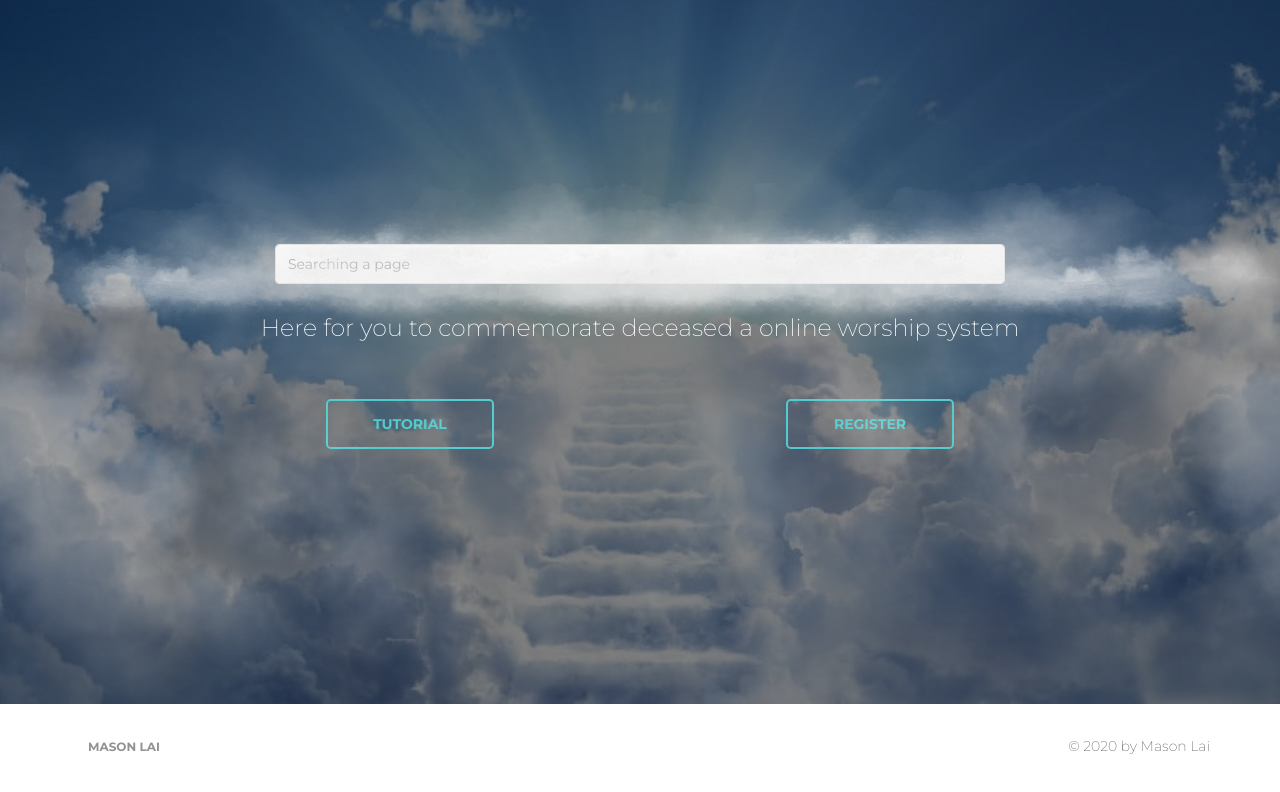
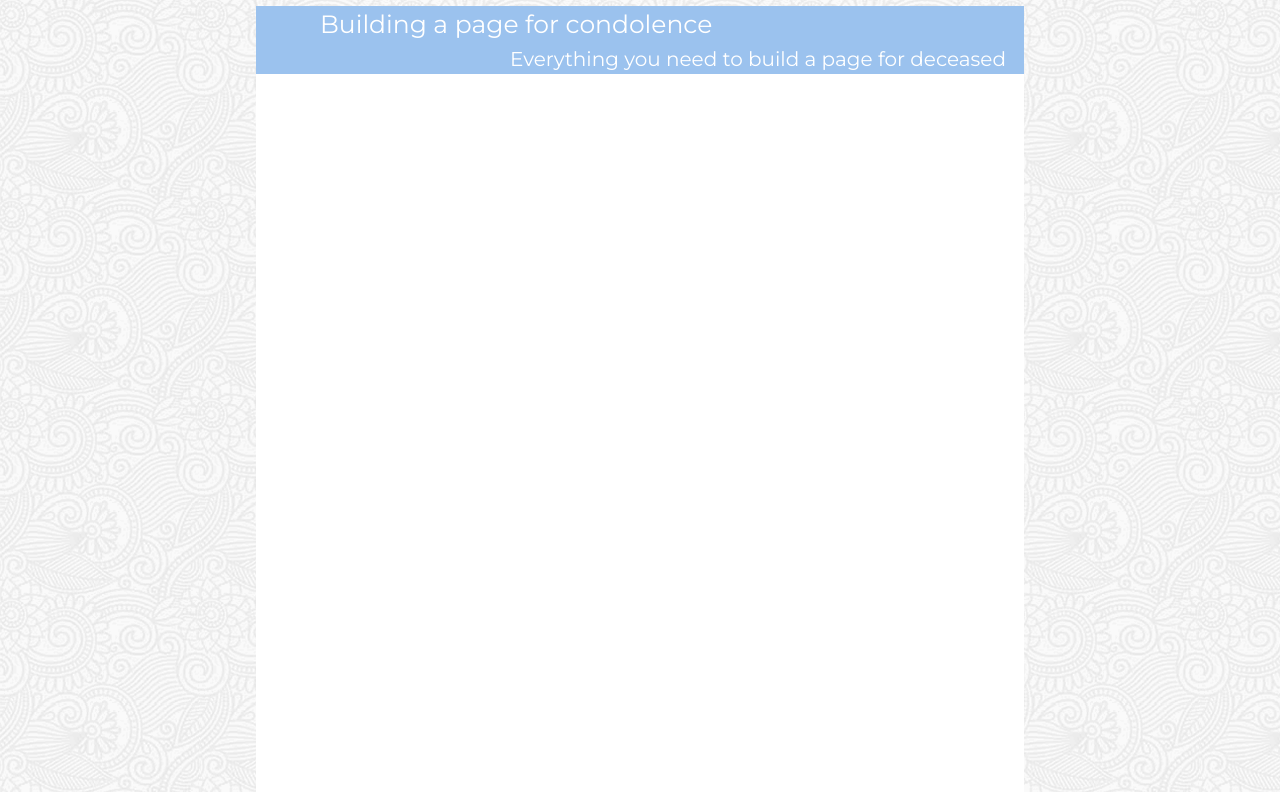
Before and after one commit to masonlai/FYP_WebApp_React, a React app: page /index1 in a window 1280 px wide. Before the commit this address led to /index. Shown: the part 96-888 px from the top of the page. Built offline with nearby package versions, Linux system fonts and the light colour scheme.

```diff
--- a/package.json
+++ b/package.json
@@ -3,6 +3,7 @@
   "version": "1.0.0",
   "private": true,
   "dependencies": {
+    "axios": "^0.19.2",
     "classnames": "2.2.6",
     "moment": "2.24.0",
     "node-sass": "4.12.0",
@@ -11,6 +12,7 @@
     "react-bootstrap-switch": "15.5.3",
     "react-datetime": "2.16.3",
     "react-dom": "16.8.6",
+    "react-images-upload": "^1.2.7",
     "react-router": "^5.0.1",
     "react-router-dom": "^5.1.2",
     "react-scripts": "3.0.1",
--- a/src/assets/scss/paper-kit/_navbars.scss
+++ b/src/assets/scss/paper-kit/_navbars.scss
@@ -1,8 +1,57 @@
+@media only screen and (max-width: 575.98px) {
+  .form {
+    background-Color: white;
+    min-height: 100vh;
+    max-height: 999px;
+    overflow: hidden;
+    position: relative;
+    width: 80%;
+    left: 10%;
+    margin-top: 27%
+
+  }
+  p {
+    display: none
+  }
+  .title {
+    color: white;
+    font-weight: 500;
+    color: white;
+    font-size: 25px;
+  }
+}
+
+@media only screen and (min-width: 575.99px) {
+  .form {
+    background-Color: white;
+    min-height: 100vh;
+    max-height: 999px;
+    overflow: hidden;
+    position: relative;
+    width: 60%;
+    left: 20%;
+    margin-top: 8%;
+
+    p {
+      margin-left: 27%;
+      font-weight: 400;
+      font-size: 20px;
+      color: white;
+    }
+
+    .title {
+      color: white;
+      font-weight: 500;
+      color: white;
+      font-size: 25px;
+    }
+  }
+}
 
 .nav {
-  .nav-item{
+  .nav-item {
     .nav-link:hover,
-    .nav-link:focus{
+    .nav-link:focus {
       background-color: transparent;
     }
   }
@@ -25,9 +74,11 @@
     color: $default-color;
     text-transform: uppercase;
   }
+
   .navbar-toggler:focus {
     outline: none;
   }
+
   .form-control-feedback {
     padding-left: 0px;
   }
@@ -60,20 +111,24 @@
         padding: 15px 0;
       }
     }
+
     .nav-item .nav-link.btn {
       margin: $navbar-margin-a-btn;
       padding: 9px;
 
     }
+
     .nav-item .nav-link [class^="fa"] {
       font-size: 17px;
       position: relative;
       right: 5px;
     }
+
     .dropdown-menu {
       border-radius: $border-radius-extreme;
       margin-top: 1px;
     }
+
     .nav-item {
       .btn {
         i {
@@ -82,15 +137,17 @@
       }
     }
   }
-    .navbar-collapse{
-        & .nav-item{
-            & .nav-link{
-                p{
+
+  .navbar-collapse {
+    & .nav-item {
+      & .nav-link {
+        p {
           display: inline;
         }
       }
-            & .dropdown-item{
-                i{
+
+      & .dropdown-item {
+        i {
           margin: 0 10px;
           margin: 0 10px 0px 5px;
           font-size: 18px;
@@ -99,9 +156,10 @@
         }
       }
     }
-        &.show{
-            & .navbar-nav{
-                & .nav-item{
+
+    &.show {
+      & .navbar-nav {
+        & .nav-item {
           padding-right: 10px;
         }
       }
@@ -111,32 +169,39 @@
       background-color: #FFFCF5;
     }
   }
-    #navbarSupportedContent{
-        .nav-item{
+
+  #navbarSupportedContent {
+    .nav-item {
       position: relative;
     }
   }
-    .notification-bubble{
+
+  .notification-bubble {
     padding: 0.4em 0.6em;
     position: absolute;
     top: 10px;
     right: -2px;
   }
-    .btn{
+
+  .btn {
     margin: 14px 3px;
     font-size: $font-size-small;
-       i{
+
+    i {
       font-size: 14px;
       position: relative;
       top: 2px;
     }
   }
-    .btn-simple{
+
+  .btn-simple {
     font-size: $font-size-medium;
   }
-    .caret{
+
+  .caret {
     @include center-item();
   }
+
   &.navbar-transparent {
     background: transparent !important;
     padding-top: 25px;
@@ -158,20 +223,23 @@
       }
     }
   }
-    .logo-container{
+
+  .logo-container {
     margin-top: 5px;
-        .logo{
+
+    .logo {
       overflow: hidden;
       border-radius: 50%;
       border: 1px solid #333333;
       width: 50px;
       float: left;
 
-            img{
+      img {
         width: 100%;
       }
     }
-        .brand{
+
+    .brand {
       font-size: 18px;
       color: #FFFFFF;
       line-height: 20px;
@@ -182,10 +250,12 @@
       height: 50px;
     }
   }
+
   .navbar-toggler .navbar-toggler-bar + .navbar-toggler-bar,
-    .navbar-toggler .navbar-toggler-icon + .navbar-toggler-icon{
+  .navbar-toggler .navbar-toggler-icon + .navbar-toggler-icon {
     margin-top: 4px;
   }
+
   .navbar-toggler {
     .navbar-toggler-bar {
       background: $white-color !important;
@@ -199,40 +269,42 @@
   }
 }
 
-.navbar-transparent, [class*="bg"]{
-    .navbar-brand{
+.navbar-transparent, [class*="bg"] {
+  .navbar-brand {
     color: $white-color;
     @include opacity(.9);
 
     &:focus,
-        &:hover{
+    &:hover {
       background-color: transparent;
       @include opacity(1);
       color: $white-color;
     }
   }
 
-    .navbar-nav{
-        .nav-item .nav-link:not(.btn){
+  .navbar-nav {
+    .nav-item .nav-link:not(.btn) {
       color: $white-color;
       border-color: $white-color;
     }
+
     .active .nav-link
     .active .nav-link:hover,
     .active .nav-link:focus,
     .nav-item .nav-link:hover,
-        .nav-item .nav-link:focus{
+    .nav-item .nav-link:focus {
       background-color: transparent;
       color: $white-color;
       @include opacity(1);
     }
-        .nav .nav-item a.btn:hover{
+
+    .nav .nav-item a.btn:hover {
       background-color: transparent;
     }
 
     .dropdown .nav-link .caret,
     .dropdown .nav-link:hover .caret,
-        .dropdown .nav-link:focus .caret{
+    .dropdown .nav-link:focus .caret {
       border-bottom-color: $white-color;
       border-top-color: $white-color;
     }
@@ -246,23 +318,24 @@
     }
   }
 
-    .btn-default.btn-fill{
+  .btn-default.btn-fill {
     color: $dark-gray;
     background-color: $white-color;
     @include opacity(.9);
   }
+
   .btn-default.btn-fill:hover,
   .btn-default.btn-fill:focus,
   .btn-default.btn-fill:active,
   .btn-default.btn-fill.active,
-    .open .dropdown-toggle.btn-fill.btn-default{
+  .open .dropdown-toggle.btn-fill.btn-default {
     border-color: $white-color;
     @include opacity(1);
   }
 
 }
 
-.navbar-absolute{
+.navbar-absolute {
   position: absolute;
   width: 100%;
   padding-top: 10px;
--- a/src/index.js
+++ b/src/index.js
@@ -35,7 +35,7 @@
 ReactDOM.render(
   <BrowserRouter>
     <Switch>
-      <Route path="/index" render={props => <Index {...props} />} />
+      <Route path="/index1" render={props => <Index {...props} />} />
       <Route
         path="/nucleo-icons"
         render={props => <NucleoIcons {...props} />}
--- a/src/views/Index.js
+++ b/src/views/Index.js
@@ -1,4 +1,3 @@
-
 import React, {useEffect, createContext, useContext, useState} from "react";
 
 // reactstrap components
@@ -32,6 +31,7 @@
 } from "react-router-dom";
 
 export const AuthContext = createContext();
+export const BackgroundContext = createContext();
 
 function Index() {
     document.documentElement.classList.remove("nav-open");
@@ -41,25 +41,36 @@
             document.body.classList.remove("index");
         };
     });
-  const [AuthData,setAuthData]=useState('');
-  const toggleAuth= (info) =>{
+    const [AuthData, setAuthData] = useState('');
+    const toggleAuth = (info) => {
         setAuthData(info)
     }
-
+    const [Background, setBackground] = useState({
+        backgroundRepeat: 'repeat',
+        backgroundImage:
+            "url(" + require("assets/img/full-bloom.png") + ")",
+        minHeight: '100vh',
+        maxHeight: '999px',
+        overflow: 'hidden',
+        position: 'relative',
+        width: '100%',
+    });
     return (
         <AuthContext.Provider value={{AuthData, toggleAuth: toggleAuth}}>
+            <BackgroundContext.Provider value={Background}>
                 <Router>
-      <IndexNavbar />
+                    <IndexNavbar/>
                     <div className="main">
                         <Switch>
-          <Route exact path="/index">
-            <IndexHeader />
+                            <Route exact path="/index1">
+                                <CreatePage/>
+                                <IndexHeader/>
                             </Route>
                             <Route path="/about">
-            <CreatePage />
+                                <CreatePage/>
                             </Route>
                             <Route path="/craeting_webpage">
-            <SectionButtons />
+                                <SectionButtons/>
                                 <SectionCarousel/>
                                 <SectionDark/>
                                 <SectionDownload/>
@@ -77,6 +88,7 @@
                         <DemoFooter/>
                     </div>
                 </Router>
+            </BackgroundContext.Provider>
         </AuthContext.Provider>
     );
 }
--- a/src/views/examples/CreatePage.js
+++ b/src/views/examples/CreatePage.js
@@ -1,34 +1,27 @@
-
-import React from "react";
-
+import React, {useCallback, useState, useContext} from "react";
+import {BackgroundContext} from '../../views/Index'
 // reactstrap components
-import { Button, Card, Form, Input, Container, Row, Col } from "reactstrap";
+import {Button, Card, Form, Input, Container, Row, Col} from "reactstrap";
 
 // core components
 import ExamplesNavbar from "components/Navbars/ExamplesNavbar.js";
 
 function CreatePage() {
+    const theme = useContext(BackgroundContext);
 
-  return (
-    <>
-      <div
-        style={{
-          backgroundRepeat:'repeat',
-          backgroundImage:
-            "url(" + require("assets/img/full-bloom.png") + ")",
-          minHeight: '100vh',
-          maxHeight: '999px',
-          overflow: 'hidden',
-          position: 'relative',
-          width: '100%',
+    return (
+        <div style={theme}>
+            <div className='form'>
+                <div style={{width: '100%', maxHeight: '10vh', backgroundColor: '#9BC2EE', minHeight: '8vh'}}>
+                    <div className='offset-1'>
+                        <text className='title'>Building a page for condolence</text>
+                        <p>Everything you need to build a page for deceased</p></div>
+                </div>
 
-        }}
-      >
-        <div></div>
-      </div>
 
-     </>
-  );
+            </div>
+        </div>
+    );
 }
 
 export default CreatePage;
```
Also changed, not shown: src/components/Navbars/IndexNavbar.js (+9 -7 lines), src/assets/img/full-bloom.png (added), 1 other file. Lines whose indentation alone changed are shown as unchanged.
